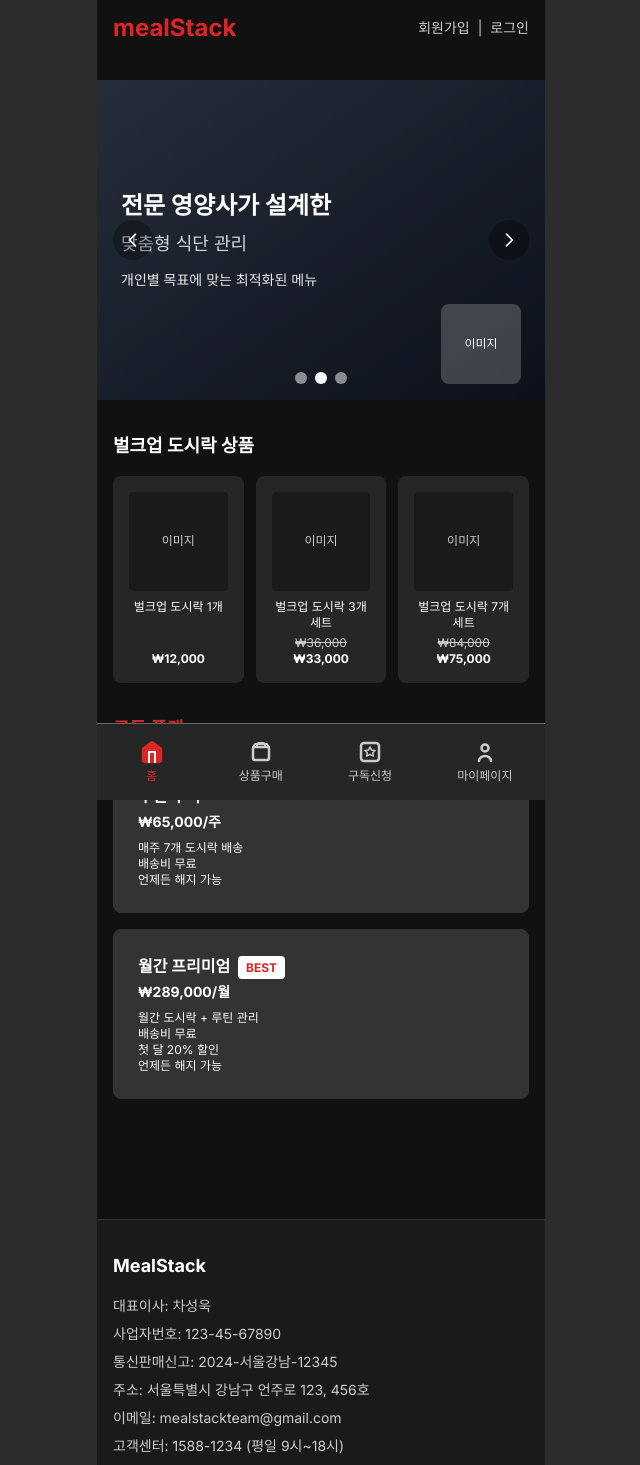
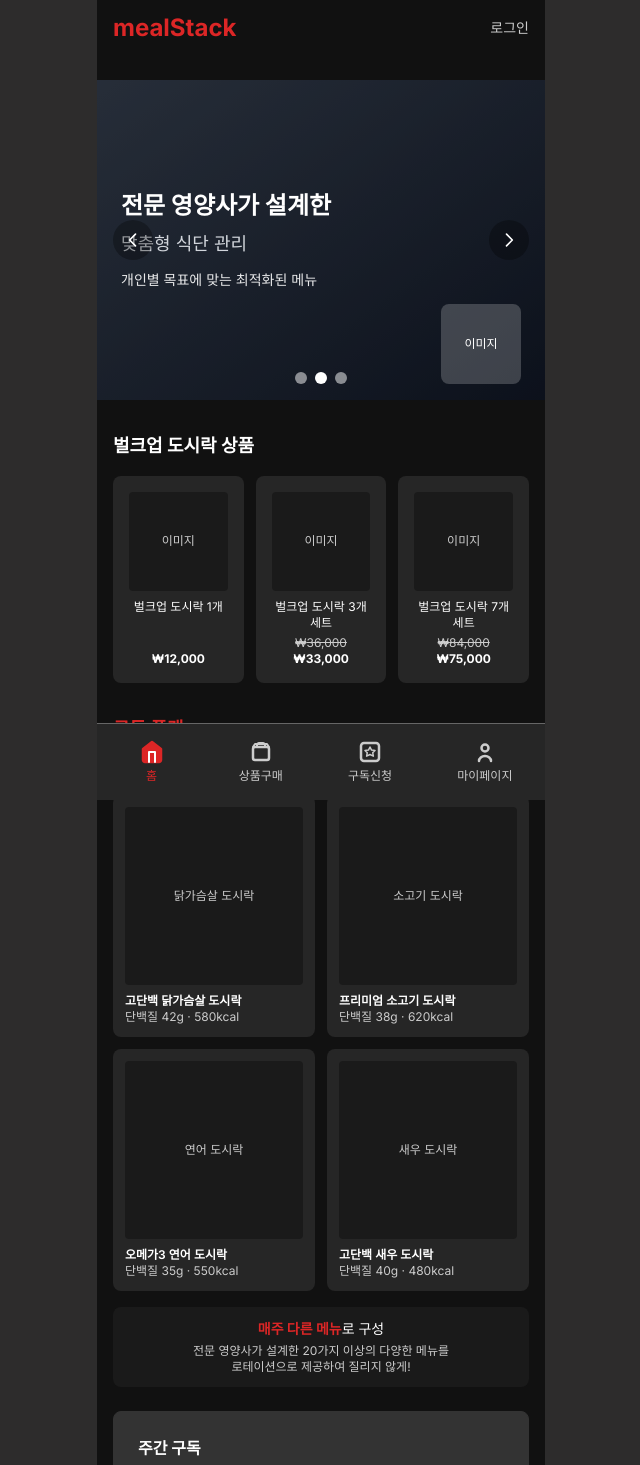
Before and after one commit to oz-TeamWizard/MealStack, a Next.js app: page /home in a window 1280 px wide. Shown: the top 1465 px of the page, without its empty margins (319-959 px from the left). Built offline with nearby package versions, Linux system fonts and the light colour scheme.

Commit message:
MealStack home modifying

```diff
--- a/src/app/home/page.js
+++ b/src/app/home/page.js
@@ -231,6 +231,58 @@ export default function HomePage() {
         <section className="mb-8">
           <h2 className="text-lg font-bold text-primary-red mb-4">구독 플랜</h2>
 
+          {/* 구독 상품 소개 */}
+          <div className="mb-6">
+            <h3 className="text-text-white font-semibold mb-3 text-center">
+              구독하면 이런 도시락을 받을 수 있어요
+            </h3>
+
+            {/* 구독 상품 갤러리 */}
+            <div className="grid grid-cols-2 gap-3 mb-4">
+              <div className="bg-card-dark-gray rounded-lg p-3">
+                <div className="w-full aspect-square bg-background-dark rounded mb-2 flex items-center justify-center">
+                  <span className="text-xs text-text-gray">닭가슴살 도시락</span>
+                </div>
+                <p className="text-xs text-text-white font-semibold">고단백 닭가슴살 도시락</p>
+                <p className="text-xs text-text-gray">단백질 42g · 580kcal</p>
+              </div>
+
+              <div className="bg-card-dark-gray rounded-lg p-3">
+                <div className="w-full aspect-square bg-background-dark rounded mb-2 flex items-center justify-center">
+                  <span className="text-xs text-text-gray">소고기 도시락</span>
+                </div>
+                <p className="text-xs text-text-white font-semibold">프리미엄 소고기 도시락</p>
+                <p className="text-xs text-text-gray">단백질 38g · 620kcal</p>
+              </div>
+
+              <div className="bg-card-dark-gray rounded-lg p-3">
+                <div className="w-full aspect-square bg-background-dark rounded mb-2 flex items-center justify-center">
+                  <span className="text-xs text-text-gray">연어 도시락</span>
+                </div>
+                <p className="text-xs text-text-white font-semibold">오메가3 연어 도시락</p>
+                <p className="text-xs text-text-gray">단백질 35g · 550kcal</p>
+              </div>
+
+              <div className="bg-card-dark-gray rounded-lg p-3">
+                <div className="w-full aspect-square bg-background-dark rounded mb-2 flex items-center justify-center">
+                  <span className="text-xs text-text-gray">새우 도시락</span>
+                </div>
+                <p className="text-xs text-text-white font-semibold">고단백 새우 도시락</p>
+                <p className="text-xs text-text-gray">단백질 40g · 480kcal</p>
+              </div>
+            </div>
+
+            <div className="text-center bg-background-dark rounded-lg p-3">
+              <p className="text-sm text-text-white mb-1">
+                <span className="text-primary-red font-bold">매주 다른 메뉴</span>로 구성
+              </p>
+              <p className="text-xs text-text-gray">
+                전문 영양사가 설계한 20가지 이상의 다양한 메뉴를<br />
+                로테이션으로 제공하여 질리지 않게!
+              </p>
+            </div>
+          </div>
+
           <div className="space-y-4">
             {subscriptions.map((sub) => (
               <Link
--- a/src/components/layout/Header.js
+++ b/src/components/layout/Header.js
@@ -45,15 +45,9 @@ export default function Header({ title, showBack = false, showMenu = true }) {
             )}
           </div>
         ) : (
-          <div className="flex items-center space-x-2 text-text-gray text-sm">
-            <Link href="/register" className="hover:text-text-white">
-              회원가입
-            </Link>
-            <span>|</span>
-            <Link href="/login" className="hover:text-text-white">
-              로그인
-            </Link>
-          </div>
+          <Link href="/login" className="text-text-gray text-sm hover:text-text-white">
+            로그인
+          </Link>
         )}
       </div>
     </header>
```
